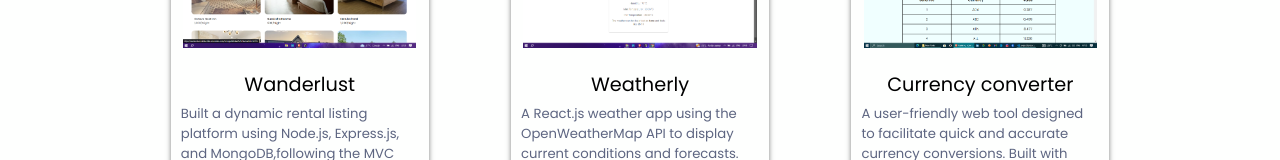
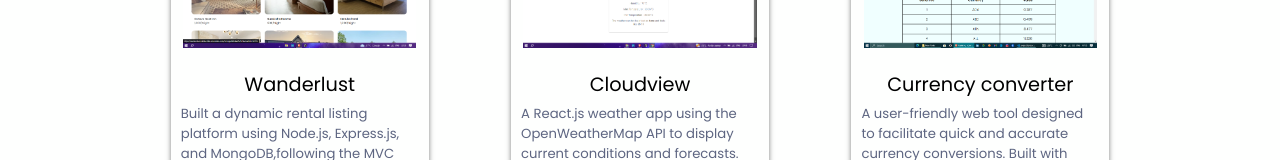
Before and after one commit to Prathamesh-Darekar/React-Portfolio, a React (Vite) app: page / in a window 1280 px wide. Shown: the part 947-1107 px from the top of the page. Built offline with nearby package versions, Linux system fonts and the light colour scheme.

Commit message:
Project Completed

```diff
--- a/src/components/Projects.jsx
+++ b/src/components/Projects.jsx
@@ -6,7 +6,7 @@ import currencyConverter from "../assets/project images/currency converter.png";
 import { useState } from "react";
 import Project from "./projectCard";
 import wanderlust from "../assets/project images/wanderlust.png";
-import weatherly from "../assets/project images/weatherly.png";
+import cloudview from "../assets/project images/cloudview.png";
 
 function Projects() {
   const [cards] = useState([
@@ -19,9 +19,9 @@ function Projects() {
       gitHubLink: "https://github.com/Prathamesh-Darekar/Wanderlust-Delta.git",
     },
     {
-      image: weatherly,
-      alternative: "weather-app-image",
-      title: "Weatherly",
+      image: cloudview,
+      alternative: "cloudview-app-image",
+      title: "Cloudview",
       desc: "A React.js weather app using the OpenWeatherMap API to display current conditions and forecasts. Features a responsive design for seamless user experience.",
       liveLink: "https://cloudview.netlify.app/",
       gitHubLink: "https://github.com/Prathamesh-Darekar/Weather-app.git",
```
Also changed, not shown: src/assets/project images/cloudview.png (renamed from src/assets/project images/weatherly.png).
